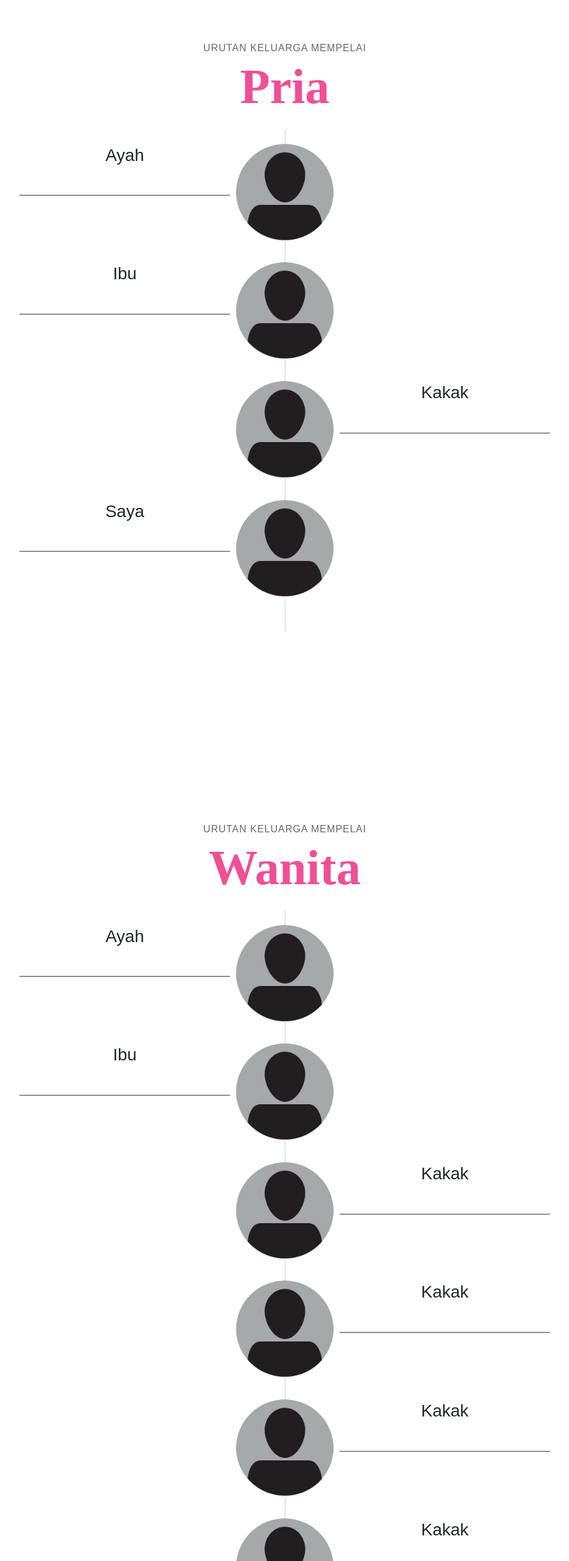
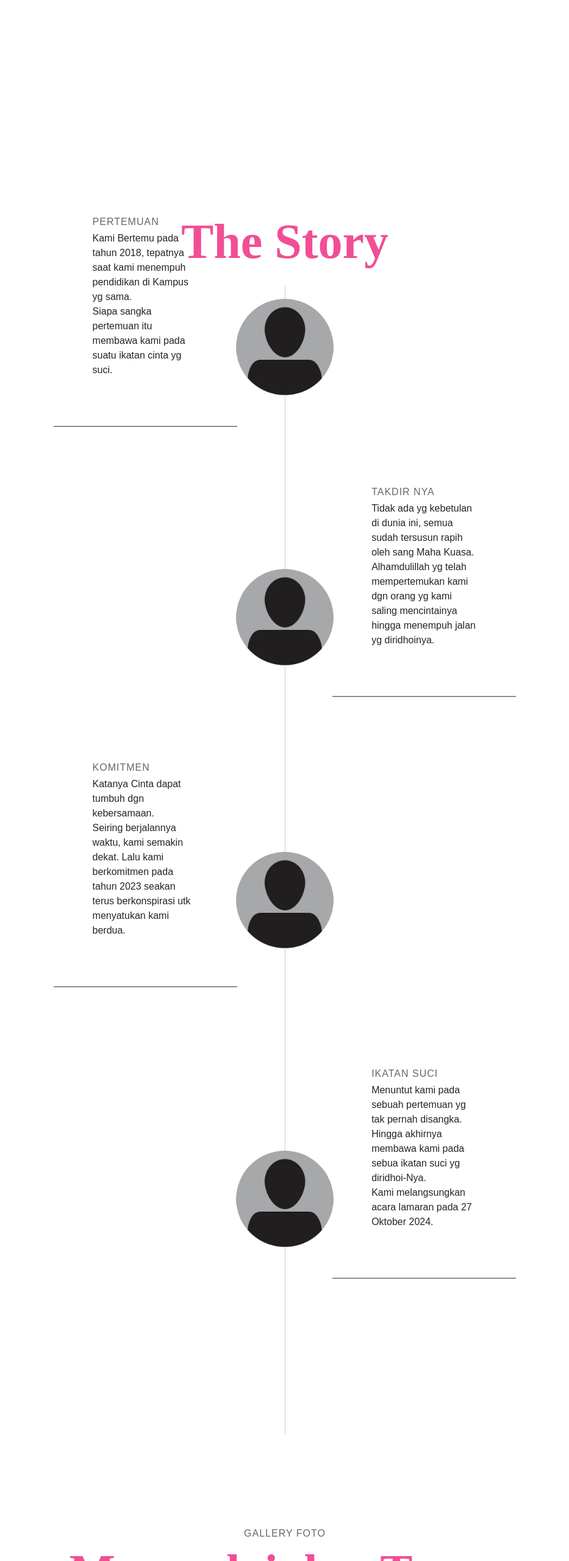
Before and after one commit to WeddingDayHappy/My-Wedding, a plain HTML site: page index.html in a window 1280 px wide. Shown: the part 2545-5105 px from the top of the page at 61% size, without its empty margins (173-1106 px from the left). Drawn offline with nearby package versions, Linux system fonts and the light colour scheme; some packages are replaced by stand-ins of ours; a script that the page names is missing; a web font is replaced by a local one.

Commit message:
index.html

```diff
--- a/index.html
+++ b/index.html
@@ -122,48 +122,6 @@
     <section id="story" class="story">
         <div class="container">
             <div class="row justify-content-center">
-                <div class="col-md-6 col-12 text-center" data-aos="flip-down" data-aos-duration="1000" data-aos-offset="300">
-                    <span>Urutan keluarga mempelai </span>
-                    <h2>Pria</h2>
-                </div>
-            </div>
-        </div>
-        <div class="row">
-            <div class="col">
-                <ul class="timeline">
-                    <li data-aos="fade-down-right" data-aos-duration="1000" data-aos-offset="300">
-                        <div class="timeline-image" style="background-image: url(img/pp.png);"></div>
-                        <div class="timeline-panel">
-                            <div class="timeline-heading">
-                                <h3>Ayah</h3>
-                            </div>
-                        </div>
-                    </li>
-                    <li data-aos="fade-up-right" data-aos-easing="ease-out-cubic" data-aos-duration="2000" data-aos-offset="300">
-                        <div class="timeline-image" style="background-image: url(img/pp.png);"></div>
-                        <div class="timeline-panel">
-                            <div class="timeline-heading">
-                                <h3>Ibu</h3>
-                            </div>
-                        </div>
-                    </li>
-                    <li class="timeline-inverted" data-aos="fade-down-left" data-aos-easing="ease-out-cubic" data-aos-duration="2000" data-aos-offset="300">
-                        <div class="timeline-image" style="background-image: url(img/pp.png);"></div>
-                        <div class="timeline-panel">
-                            <div class="timeline-heading">
-                                <h3>Kakak</h3>
-                            </div>
-                        </div>
-                    </li>
-                    <li data-aos="fade-right">
-                        <div class="timeline-image" style="background-image: url(img/pp.png);"></div>
-                        <div class="timeline-panel">
-                            <div class="timeline-heading">
-                                <h3>Saya</h3>
-                            </div>
-                        </div>
-                    </li>
-                </ul>
             </div>
         </div>
     </section>
@@ -171,27 +129,38 @@
         <div class="container">
             <div class="row justify-content-center">
                 <div class="col-md-8 col-10 text-center" data-aos="flip-down" data-aos-duration="1000" data-aos-offset="300">
-                    <span>Urutan keluarga mempelai </span>
-                    <h2>Wanita</h2>
+                    <h2>The Story</h2>
                 </div>
             </div>
         </div>
+        <div class="container">
             <div class="row">
                 <div class="col">
                     <ul class="timeline">
-                    <li data-aos="fade-right" data-aos-easing="ease-out-cubic" data-aos-duration="2000" data-aos-offset="300">
+                        <li data-aos="fade-right" data-aos-easing="ease-out-cubic" data-aos-duration="2000">
                             <div class="timeline-image" style="background-image: url(img/pp.png);"></div>
                             <div class="timeline-panel">
                                 <div class="timeline-heading">
-                                <h3>Ayah</h3>
+                                    <span>Pertemuan</span>
+                                    <p>Kami Bertemu pada tahun 2018, tepatnya saat kami menempuh pendidikan di Kampus yg sama.<br> Siapa sangka pertemuan itu membawa kami pada suatu ikatan cinta yg suci.</p>
                                 </div>
                             </div>
                         </li>
-                    <li data-aos="fade-right" data-aos-easing="ease-out-cubic" data-aos-duration="2000" data-aos-duration="2000" data-aos-offset="300">
+                        <li class="timeline-inverted" data-aos="flip-left" data-aos-easing="ease-out-cubic" data-aos-duration="2000" data-aos-duration="2000">
                             <div class="timeline-image" style="background-image: url(img/pp.png);"></div>
                             <div class="timeline-panel">
                                 <div class="timeline-heading">
-                                <h3>Ibu</h3>
+                                    <span>Takdir Nya</span>
+                                    <p>Tidak ada yg kebetulan di dunia ini, semua sudah tersusun rapih oleh sang Maha Kuasa. <br>Alhamdulillah yg telah mempertemukan kami dgn orang yg kami saling mencintainya hingga menempuh jalan yg diridhoinya.</p>
+                                </div>
+                            </div>
+                        </li>
+                        <li class="timeline" data-aos="flip-left" data-aos-easing="ease-out-cubic" data-aos-duration="2000" data-aos-duration="2000" data-aos-offset="300">
+                            <div class="timeline-image" style="background-image: url(img/pp.png);"></div>
+                            <div class="timeline-panel">
+                                <div class="timeline-heading">
+                                    <span>Komitmen</span>
+                                    <p>Katanya Cinta dapat tumbuh dgn kebersamaan.<br>Seiring berjalannya waktu, kami semakin dekat. Lalu kami berkomitmen pada tahun 2023 seakan terus berkonspirasi utk menyatukan kami berdua.</p>
                                 </div>
                             </div>
                         </li>
@@ -199,51 +168,18 @@
                             <div class="timeline-image" style="background-image: url(img/pp.png);"></div>
                             <div class="timeline-panel">
                                 <div class="timeline-heading">
-                                <h3>Kakak</h3>
+                                    <div class="row">
+                                        <div class="col">
+                                            <span>Ikatan Suci</span>
+                                            <p>Menuntut kami pada sebuah pertemuan yg tak pernah disangka. Hingga akhirnya membawa kami pada sebua ikatan suci yg diridhoi-Nya.<br>Kami melangsungkan acara lamaran pada 27 Oktober 2024.
+                                            </p>
                                         </div>
                                     </div>
-                    </li>
-                    <li class="timeline-inverted" data-aos="flip-left" data-aos-easing="ease-out-cubic" data-aos-duration="2000" data-aos-duration="2000" data-aos-offset="300">
-                        <div class="timeline-image" style="background-image: url(img/pp.png);"></div>
-                        <div class="timeline-panel">
-                            <div class="timeline-heading">
-                                <h3>Kakak</h3>
-                            </div>
-                        </div>
-                    </li>
-                    <li class="timeline-inverted" data-aos="flip-left" data-aos-easing="ease-out-cubic" data-aos-duration="2000" data-aos-duration="2000" data-aos-offset="300">
-                        <div class="timeline-image" style="background-image: url(img/pp.png);"></div>
-                        <div class="timeline-panel">
-                            <div class="timeline-heading">
-                                <h3>Kakak</h3>
-                            </div>
-                        </div>
-                    </li>
-                    <li class="timeline-inverted" data-aos="flip-left" data-aos-easing="ease-out-cubic" data-aos-duration="2000" data-aos-duration="2000" data-aos-offset="300">
-                        <div class="timeline-image" style="background-image: url(img/pp.png);"></div>
-                        <div class="timeline-panel">
-                            <div class="timeline-heading">
-                                <h3>Kakak</h3>
-                            </div>
-                        </div>
-                    </li>
-                    <li class="timeline-inverted" data-aos="flip-left" data-aos-easing="ease-out-cubic" data-aos-duration="2000" data-aos-duration="2000" data-aos-offset="300">
-                        <div class="timeline-image" style="background-image: url(img/pp.png);"></div>
-                        <div class="timeline-panel">
-                            <div class="timeline-heading">
-                                <h3>Kakak</h3>
-                            </div>
-                        </div>
-                    </li>
-                    <li data-aos="fade-up-right" data-aos-duration="1000" data-aos-offset="300">
-                        <div class="timeline-image" style="background-image: url(img/pp.png);"></div>
-                        <div class="timeline-panel">
-                            <div class="timeline-heading">
-                                <h3>Saya</h3>
                                 </div>
                             </div>
                         </li>
                     </ul>
+                </div>
             </div>
         </div>
     </section>
@@ -329,7 +265,7 @@
                             <div class="bank">Rekening</div>
                             <div class="account-number">811 058 347 9</div>
                             <div class="name">Dian Ayu Melinia</div>
-                            <div class="valid-thru">Valid thru 1 January</div>
+                            <div class="valid-thru">Valid thru 16 January</div>
                             <button class="btn btn-warning" onclick="copyAccountNumber('811 058 347 9')">Salin</button>
                         </div>
                     </div>
@@ -342,7 +278,7 @@
                             <div class="bank">Rekening</div>
                             <div class="account-number">8053 0100 5906 353</div>
                             <div class="name">Debi Wandana</div>
-                            <div class="valid-thru">Valid thru 1 January</div>
+                            <div class="valid-thru">Valid thru 16 January</div>
                             <button class="btn btn-warning" onclick="copyAccountNumber('8053 0100 5906 353')">Salin</button>
                         </div>
                     </div>
@@ -380,9 +316,7 @@
             <script src="lenis/dist/lenis.min.js"></script>
             <script src="https://cdn.jsdelivr.net/npm/bootstrap@5.3.3/dist/js/bootstrap.bundle.min.js" integrity="sha384-YvpcrYf0tY3lHB60NNkmXc5s9fDVZLESaAA55NDzOxhy9GkcIdslK1eN7N6jIeHz" crossorigin="anonymous"></script>
             <script src="https://unpkg.com/aos@2.3.1/dist/aos.js"></script>
-
             <script src="script.js"></script>
-
             <script>
             simplyCountdown('.simply-countdown', {
                 year: 2025, // Target year (required)
@@ -432,7 +366,7 @@
             const audioIcon = document.querySelector('.audio-icon-wrapper i');
             let isPlaying = false;
 
-            function disableScroll() {
+            /* function disableScroll() {
                 scrollTop = window.pageYOffset || document.documentElement.scrollTop;
                 scrollLeft = window.pageXOffset || document.documentElement.scrollLeft;
 
@@ -449,7 +383,7 @@
                 rootElement.style.scrollBehavior = 'smooth';
                 //localStorage.setItem('opened', 'true');
                 playAudio();
-            }
+            } */
 
             function playAudio() {
                 voice.volume = 0.1;
```
Lines whose indentation alone changed are shown as unchanged.
